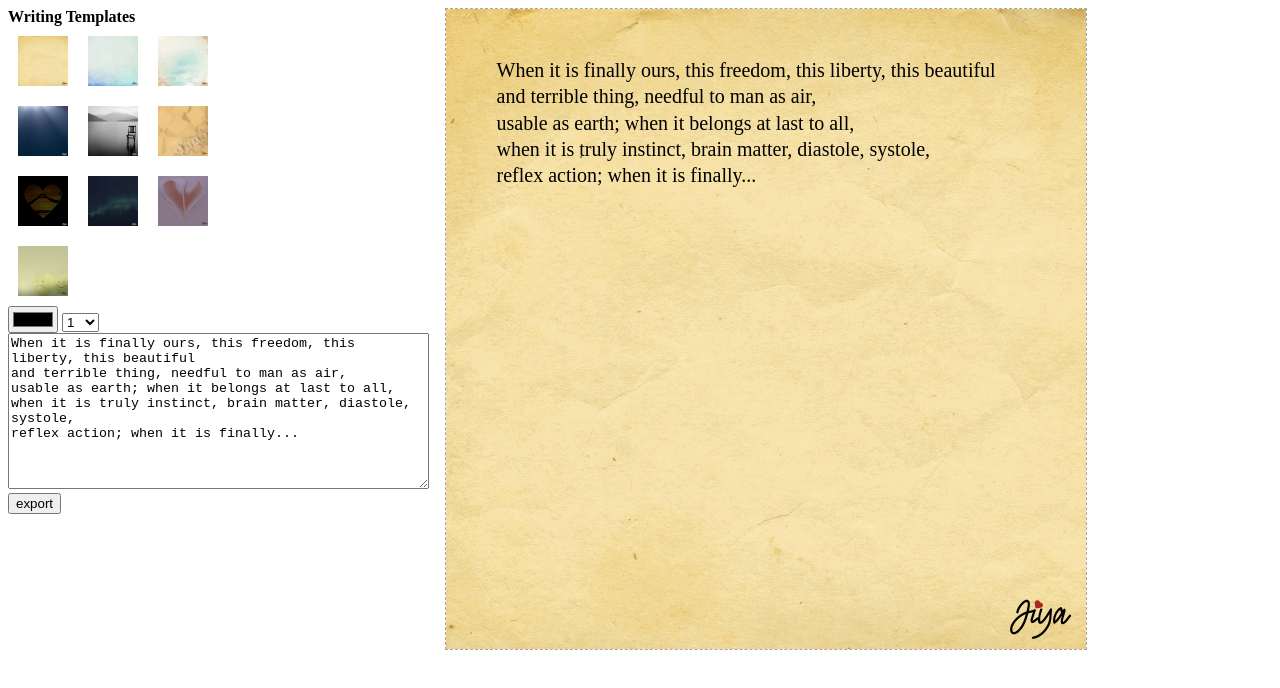
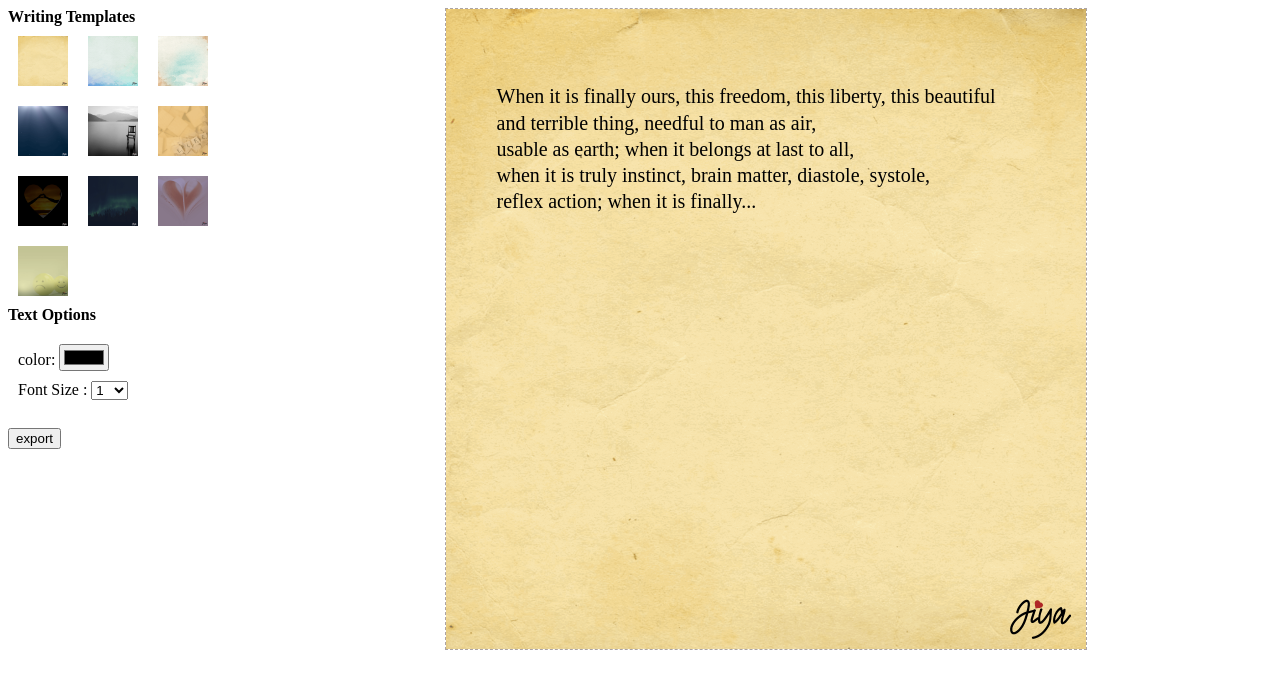
Before and after one commit to riazXrazor/canvas-editor-prototype, a plain HTML site: page index.html in a window 1280 px wide. Drawn offline with Linux system fonts and the light colour scheme.

Commit message:
writing updated

```diff
--- a/index.html
+++ b/index.html
@@ -33,6 +33,12 @@
     .templates img:hover{
       cursor: pointer;
     }
+    .text-options{
+      padding: 10px;
+    }
+    .text-options > div{
+      margin-top:10px;
+    }
   </style>
 </head>
 <body>
@@ -53,9 +59,13 @@
           <img src="images/Post_Template_9.png" />
           <img src="images/Post_Template_10.png" />
         </div>
+        <h4>Text Options</h4>
         <div class="text-options">
-           <input type="color" id="text-color">
-           <select id="text-font-size">
+           <div>
+            color: <input type="color" id="text-color">
+           </div>
+           <div>
+            Font Size : <select id="text-font-size">
              <option value="1">1</option>
              <option value="2">2</option>
              <option value="3">3</option>
@@ -97,14 +107,9 @@
              <option value="39">39</option>
              <option value="40">40</option>
            </select>
-          <textarea id="canvas-text" cols="50" rows="10">
-When it is finally ours, this freedom, this liberty, this beautiful
-and terrible thing, needful to man as air,
-usable as earth; when it belongs at last to all,
-when it is truly instinct, brain matter, diastole, systole,
-reflex action; when it is finally...
-          </textarea>
+          </div>
         </div>
+        <br/>
         <div class="export-options">
           <button id="export-png">export</button>
         </div>
@@ -116,7 +121,14 @@ reflex action; when it is finally...
 
 <script src="js/fabric.min.js"></script>
 <script >
-  var container = 1280 * .50
+  var container = 1280 * .50;
+  var dummytext = `
+When it is finally ours, this freedom, this liberty, this beautiful
+and terrible thing, needful to man as air,
+usable as earth; when it belongs at last to all,
+when it is truly instinct, brain matter, diastole, systole,
+reflex action; when it is finally...
+`
   var canvas = new fabric.Canvas('c', {
     height: container,
     width: container
@@ -146,16 +158,16 @@ reflex action; when it is finally...
       })
     })
 
-    var text = new fabric.Text(canvasText.value, { left: 50, top: 50,fontWeight: 'normal', fontSize:20 });
+    var text = new fabric.IText(dummytext, { left: 50, top: 50,fontWeight: 'normal', fontSize:20 });
     canvas.add(text);
-    canvasText.addEventListener('keyup', function() {
-      var obj = canvas.getActiveObject();
+    // canvasText.addEventListener('keyup', function() {
+    //   var obj = canvas.getActiveObject();
 
-      if (!obj) return;
+    //   if (!obj) return;
 
-      obj.set('text',canvasText.value);
-      canvas.renderAll();
-    })
+    //   obj.set('text',canvasText.value);
+    //   canvas.renderAll();
+    // })
 
     textColor.addEventListener('change', function() {
       var obj = canvas.getActiveObject();
```
